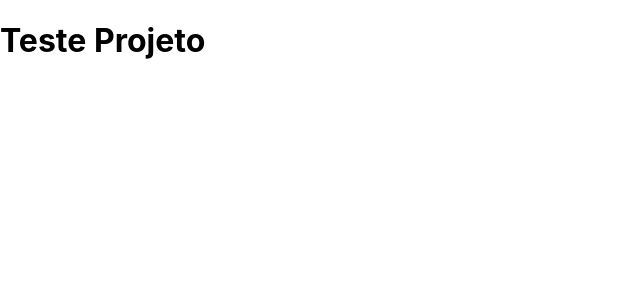
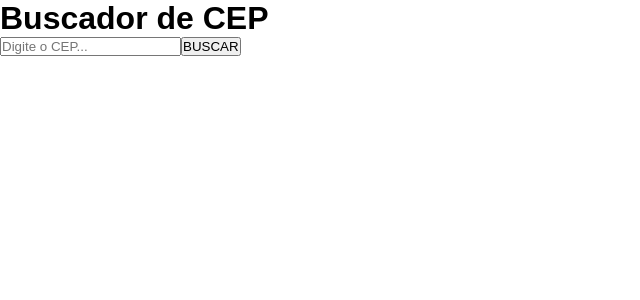
Before and after one commit to senaMarcus/buscador, a React (Create React App) app: page / in a window 1280 px wide. Shown: the top 300 px of the page, without its empty margins (0-640 px from the left). Built offline with nearby package versions, Linux system fonts and the light colour scheme.

Commit message:
add: create a input container in the project

```diff
--- a/src/App.js
+++ b/src/App.js
@@ -2,8 +2,15 @@
 
 function App() {
   return (
-    <div className="App">
-     <h1>Teste Projeto</h1>
+    <div className="container">
+     <h1 className="title">Buscador de CEP</h1>
+     <div className="containerInput">
+       <input type="text"
+       placeholder="Digite o CEP..." />
+       <button className="btnSearch">
+         BUSCAR
+       </button>
+     </div>
     </div>
   );
 }
--- a/src/index.css
+++ b/src/index.css
@@ -1,13 +1,5 @@
-body {
+*{
   margin: 0;
-  font-family: -apple-system, BlinkMacSystemFont, 'Segoe UI', 'Roboto', 'Oxygen',
-    'Ubuntu', 'Cantarell', 'Fira Sans', 'Droid Sans', 'Helvetica Neue',
-    sans-serif;
-  -webkit-font-smoothing: antialiased;
-  -moz-osx-font-smoothing: grayscale;
+  padding: 0;
+  font-family: sans-serif;
 }
-
-code {
-  font-family: source-code-pro, Menlo, Monaco, Consolas, 'Courier New',
-    monospace;
-}
```
